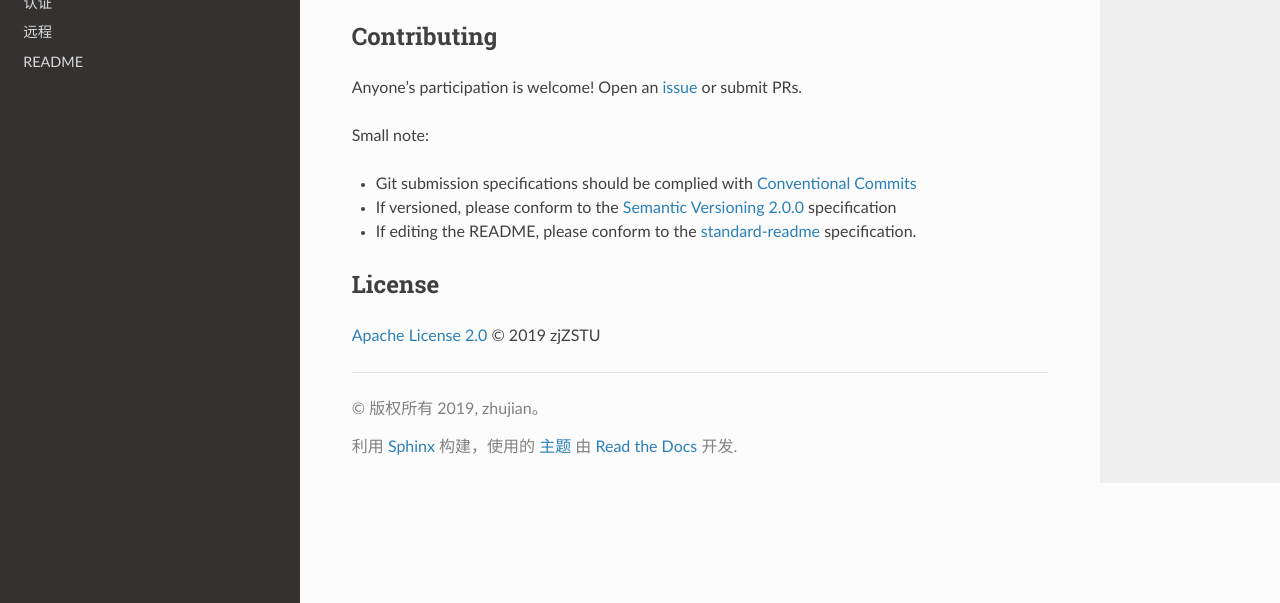
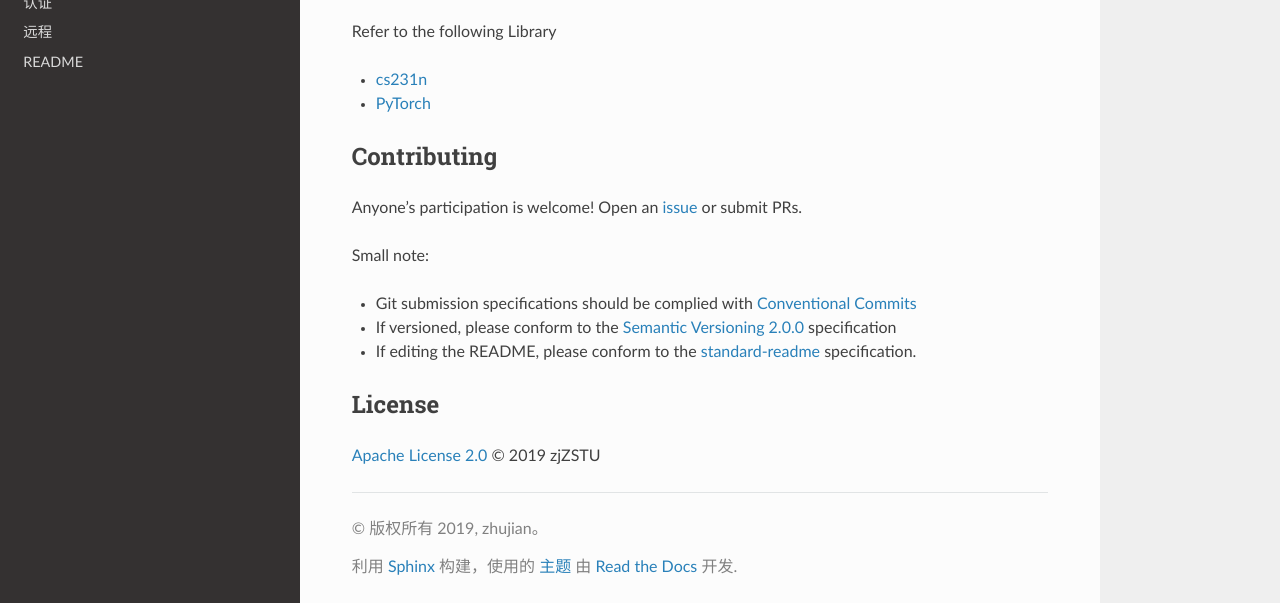
Before and after one commit to Document-Collection/git-guide, a Sphinx documentation site: the page built from docs/source/readme/templates/STANDARD_README.md, in a window 1280 px wide and 900 px high, scrolled down 2879 px, cut to the strip 297-900 px from the top of the window. Built offline with Sphinx 7.4.7 and the Read the Docs theme 2.0.0, drawn with Linux system fonts in a browser that asks for light colours.

Commit message:
docs(README): 更新STANDARD_README

```diff
--- a/docs/source/readme/templates/STANDARD_README.md
+++ b/docs/source/readme/templates/STANDARD_README.md
@@ -91,6 +91,11 @@ Thank you for your participation.
 
 [![](https://avatars3.githubusercontent.com/u/13742735?s=460&v=4)](https://github.com/zjZSTU)
 
+Refer to the following Library
+
+* [cs231n](http://cs231n.github.io/)
+* [PyTorch](https://pytorch.org/)
+
 ## Contributing
 
 Anyone's participation is welcome! Open an [issue](https://github.com/zjZSTU/PyNet/issues) or submit PRs.
```
Also changed, not shown: docs/source/readme/templates/STANDARD_README.zh-CN.md (+5 -0 lines).
